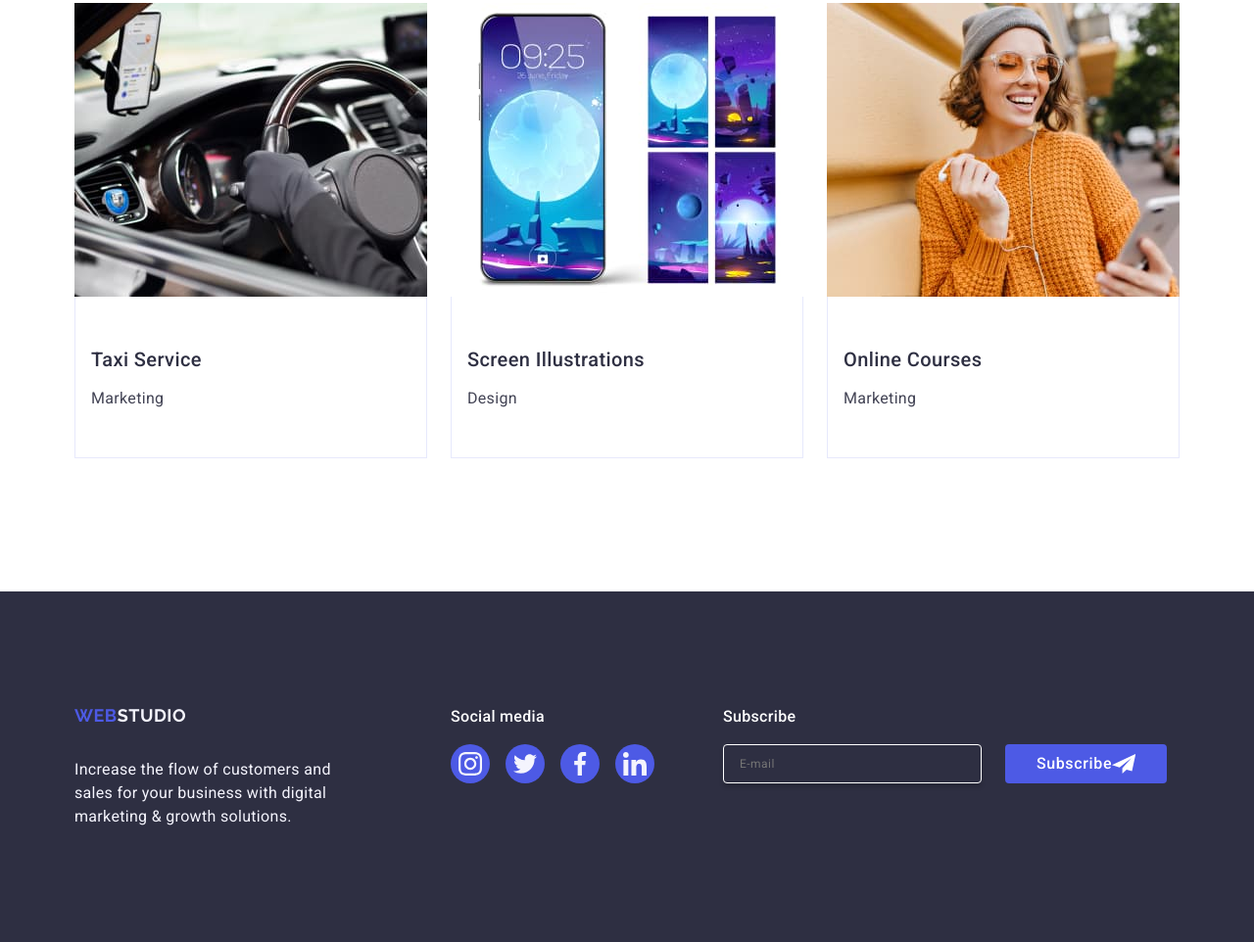
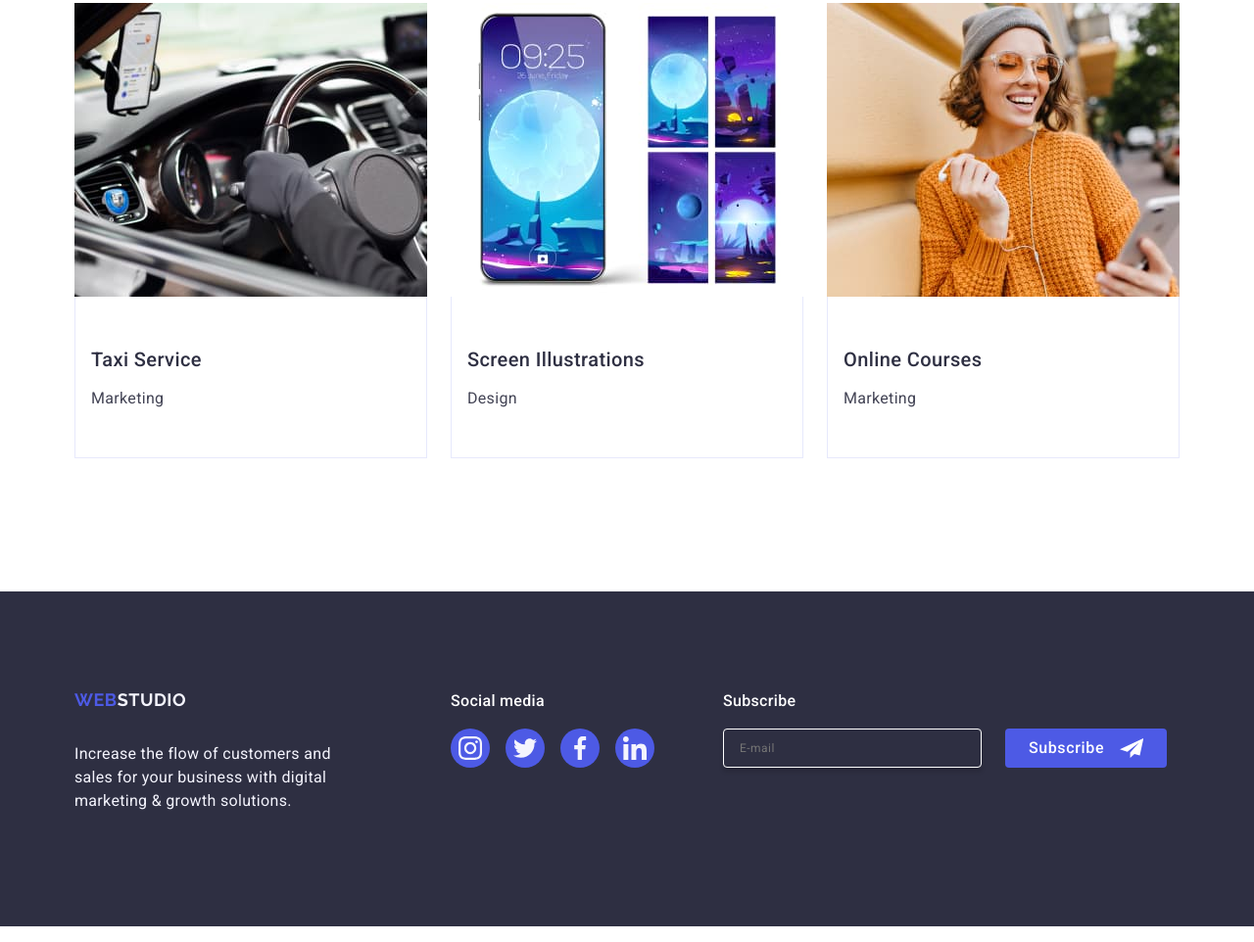
Before and after one commit to canbazahmet/goit-markup-hw-05, a plain HTML site: page index.html in a window 1280 px wide. Shown: the part 2863-3825 px from the top of the page at 98% size. Drawn offline with nearby package versions, Linux system fonts and the light colour scheme.

Commit message:
kayıt 7

```diff
--- a/css/styles.css
+++ b/css/styles.css
@@ -578,6 +578,7 @@ ul {
   line-height: 1.5;
   letter-spacing: 0.02em;
   color: #ffffff;
+  margin: 0 0 16px 0;
 }
 
 .footer-section .footer-main .footer-right .footer-form {
@@ -624,3 +625,7 @@ ul {
   border: none;
   border-radius: 4px;
 }
+
+.footer-section .footer-main .footer-right .footer-form .form-button .form-icon {
+  margin-left: 16px;
+}
--- a/index.html
+++ b/index.html
@@ -488,7 +488,7 @@
             </label>
             <button type="submit" name="button" class="form-button">
               Subscribe
-              <svg class="icon" width="24" height="24">
+              <svg class="form-icon" width="24" height="24">
                 <use href="./images/icons.svg#icon-icon-send"></use>
               </svg>
             </button>
```
